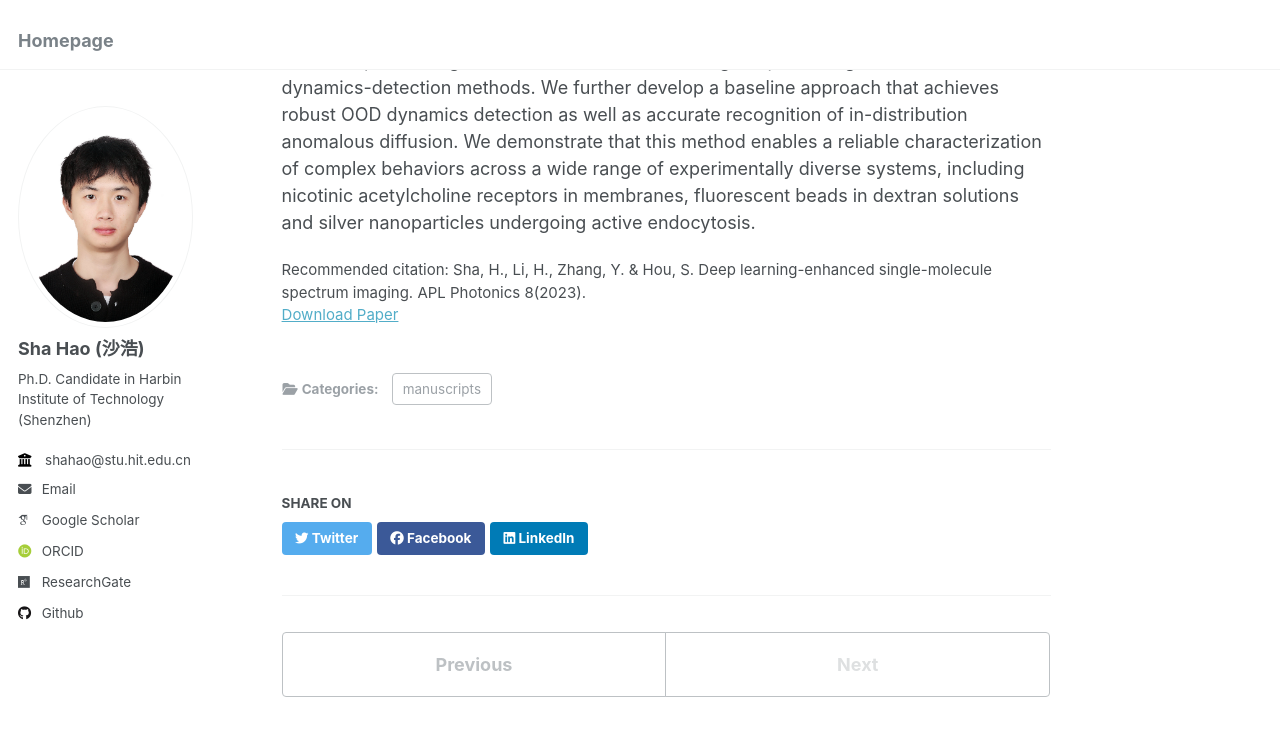
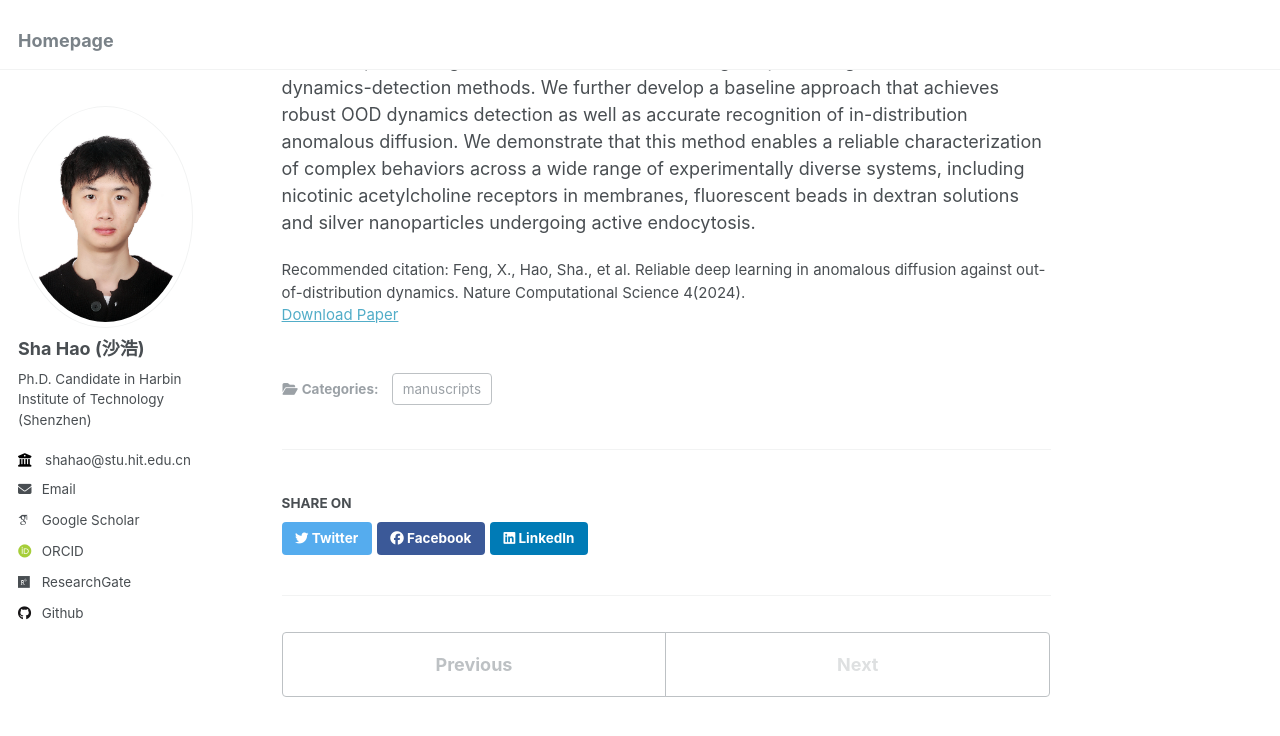
Before and after one commit to hitsh95/shahao, a Jekyll site: the page built from _publications/2024-10-11-NatureComputationalScience.md, in a window 1280 px wide and 900 px high, scrolled down 373 px. Shown: the top 736 px of the window. Built offline with Jekyll 4.4.1, drawn with Linux system fonts in a browser that asks for light colours; some web fonts are replaced.

Commit message:
Update 2024-10-11-NatureComputationalScience.md

```diff
--- a/_publications/2024-10-11-NatureComputationalScience.md
+++ b/_publications/2024-10-11-NatureComputationalScience.md
@@ -7,7 +7,7 @@ excerpt: 'We present a general framework for evaluating deep-learning-based OOD
 date: 2024-10-11
 venue: 'Nature Computational Science'
 paperurl: 'http://hitsh95.github.io/shahao/files/s43588-024-00703-7.pdf'
-citation: 'Sha, H., Li, H., Zhang, Y. & Hou, S. Deep learning-enhanced single-molecule spectrum imaging. APL Photonics 8(2023).'
+citation: ' Feng, X., Hao, Sha., et al. Reliable deep learning in anomalous diffusion against out-of-distribution dynamics. Nature Computational Science 4(2024).'
 ---
 
 Anomalous diffusion plays a crucial rule in understanding molecular-level dynamics by offering valuable insights into molecular interactions, mobility states and the physical properties of systems across both biological and materials sciences. Deep-learning techniques have recently outperformed conventional statistical methods in anomalous diffusion recognition. However, deep-learning networks are typically trained by data with limited distribution, which inevitably fail to recognize unknown diffusion models and misinterpret dynamics when confronted with out-of-distribution (OOD) scenarios. In this work, we present a general framework for evaluating deep-learning-based OOD dynamics-detection methods. We further develop a baseline approach that achieves robust OOD dynamics detection as well as accurate recognition of in-distribution anomalous diffusion. We demonstrate that this method enables a reliable characterization of complex behaviors across a wide range of experimentally diverse systems, including nicotinic acetylcholine receptors in membranes, fluorescent beads in dextran solutions and silver nanoparticles undergoing active endocytosis.
```
